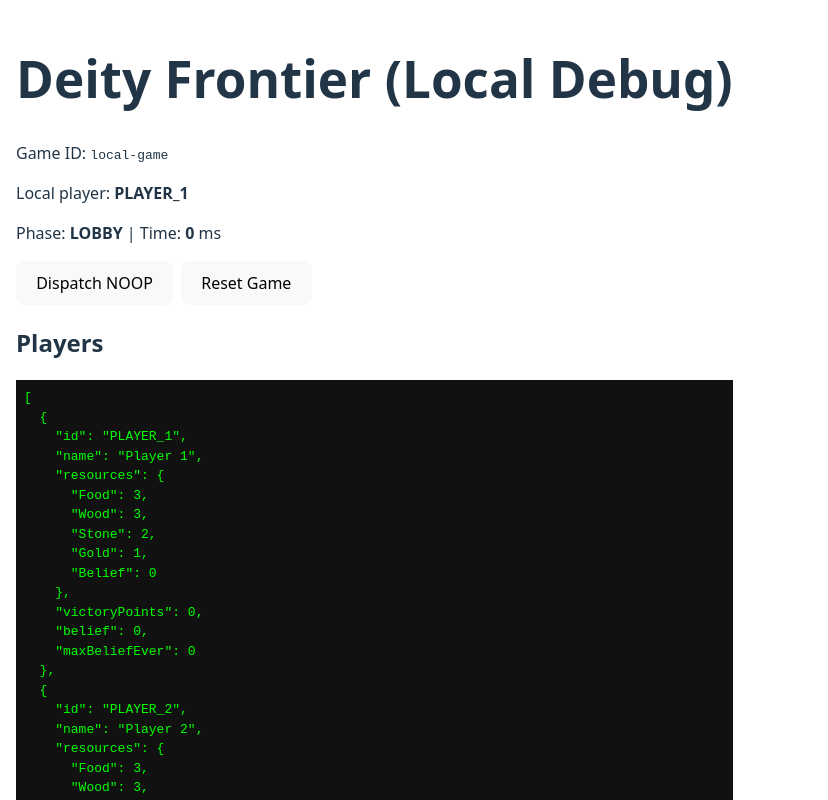
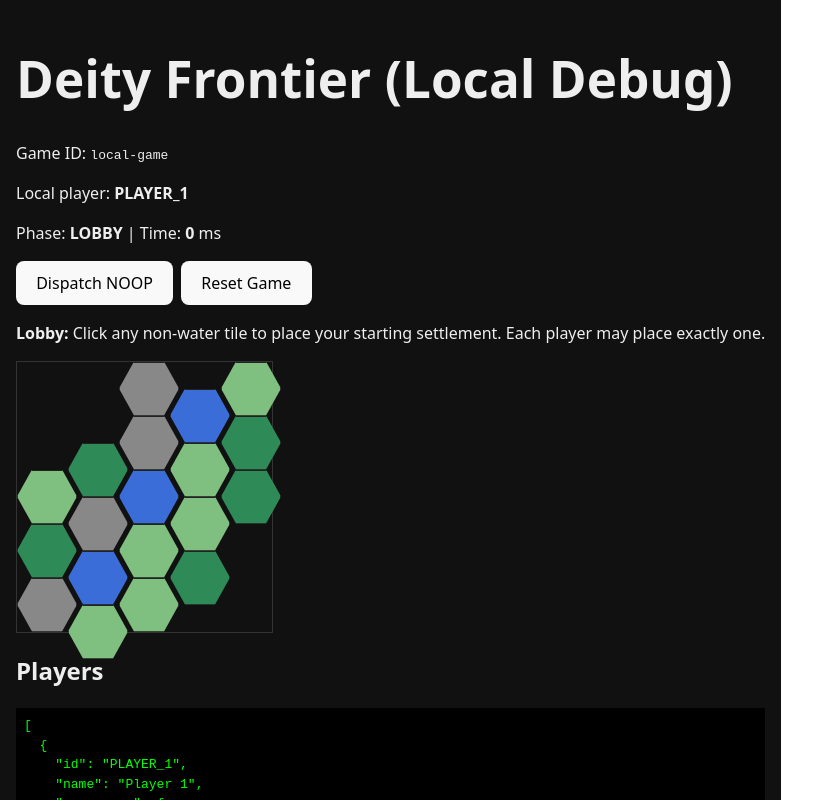
Before and after one commit to Gboneck/diety-frontier, a React (Vite) app: page / in a window 1280 px wide. Shown: the top 800 px of the page, without its empty margins (0-828 px from the left). Built offline with nearby package versions, Linux system fonts and the light colour scheme.

Commit message:
Add starting settlement placement and hex board

```diff
--- a/src/App.tsx
+++ b/src/App.tsx
@@ -1,4 +1,4 @@
-import GameRoot from "./components/GameRoot"
+import { GameRoot } from "./components/GameRoot"
 
 function App() {
   return <GameRoot />
--- a/src/components/GameRoot.tsx
+++ b/src/components/GameRoot.tsx
@@ -1,12 +1,40 @@
-import React from "react"
+import React, { useCallback } from "react"
 import { useLocalGame } from "../state/useLocalGame"
+import { HexBoard } from "./HexBoard"
+import type { PlaceStartingSettlementPayload } from "../game/types"
 
 export const GameRoot: React.FC = () => {
   const { game, localPlayerId, dispatchAction, resetGame } = useLocalGame()
 
+  const handleTileClick = useCallback(
+    (tileId: string) => {
+      if (game.phase !== "LOBBY") return
+
+      // Dispatch a PLACE_STARTING_SETTLEMENT action for the local player
+      const payload: PlaceStartingSettlementPayload = { tileId }
+
+      dispatchAction({
+        type: "PLACE_STARTING_SETTLEMENT",
+        playerId: localPlayerId,
+        payload,
+        clientTimeMs: performance.now(),
+      })
+    },
+    [game.phase, localPlayerId, dispatchAction],
+  )
+
   return (
-    <div style={{ padding: "16px", fontFamily: "system-ui, sans-serif" }}>
+    <div
+      style={{
+        padding: "16px",
+        fontFamily: "system-ui, sans-serif",
+        backgroundColor: "#111",
+        color: "#eee",
+        minHeight: "100vh",
+      }}
+    >
       <h1>Deity Frontier (Local Debug)</h1>
+
       <p>
         Game ID: <code>{game.id}</code>
       </p>
@@ -15,7 +43,7 @@ export const GameRoot: React.FC = () => {
       </p>
       <p>
         Phase: <strong>{game.phase}</strong> | Time:{" "}
-        <strong>{game.currentTimeMs}</strong> ms
+        <strong>{game.currentTimeMs.toFixed(0)}</strong> ms
       </p>
 
       <div style={{ display: "flex", gap: "8px", marginBottom: "12px" }}>
@@ -34,15 +62,38 @@ export const GameRoot: React.FC = () => {
         <button onClick={resetGame}>Reset Game</button>
       </div>
 
+      <div style={{ marginBottom: "12px" }}>
+        {game.phase === "LOBBY" ? (
+          <p>
+            <strong>Lobby:</strong> Click any non-water tile to place your
+            starting settlement. Each player may place exactly one.
+          </p>
+        ) : game.phase === "RUNNING" ? (
+          <p>
+            <strong>Running:</strong> Both starting settlements placed. Next
+            steps will add growth, belief, and more actions.
+          </p>
+        ) : (
+          <p>
+            <strong>Game Over</strong>
+          </p>
+        )}
+      </div>
+
+      <HexBoard
+        tiles={game.tiles}
+        settlements={game.settlements}
+        onTileClick={handleTileClick}
+      />
+
       <h2>Players</h2>
-      <pre style={{ background: "#111", color: "#0f0", padding: "8px" }}>
+      <pre style={{ background: "#000", color: "#0f0", padding: "8px" }}>
         {JSON.stringify(game.players, null, 2)}
       </pre>
 
-      <h2>Tiles</h2>
-      <pre style={{ background: "#111", color: "#0cf", padding: "8px" }}>
-        {JSON.stringify(game.tiles.slice(0, 10), null, 2)}{" "}
-        {/* show just a subset */}
+      <h2>Settlements</h2>
+      <pre style={{ background: "#000", color: "#0cf", padding: "8px" }}>
+        {JSON.stringify(game.settlements, null, 2)}
       </pre>
     </div>
   )
--- /dev/null
+++ b/src/components/HexBoard.tsx
@@ -0,0 +1,117 @@
+import React from "react"
+import type { Tile, Settlement, PlayerId } from "../game/types"
+
+export interface HexBoardProps {
+  tiles: Tile[]
+  settlements: Settlement[]
+  onTileClick?: (tileId: string) => void
+}
+
+const ownerColor: Record<PlayerId, string> = {
+  PLAYER_1: "#ffcc00",
+  PLAYER_2: "#00ccff",
+}
+
+function terrainColor(terrain: Tile["terrain"]): string {
+  switch (terrain) {
+    case "Field":
+      return "#7fbf7f"
+    case "Forest":
+      return "#2e8b57"
+    case "Mountain":
+      return "#888888"
+    case "Water":
+      return "#3b6dd8"
+    case "FertileField":
+      return "#c4e86b"
+    default:
+      return "#999999"
+  }
+}
+
+/**
+ * Very simple "axial" layout -> approximate hex grid using CSS transforms.
+ * This doesn't need to be perfect; just good enough to see and click.
+ */
+export const HexBoard: React.FC<HexBoardProps> = ({
+  tiles,
+  settlements,
+  onTileClick,
+}) => {
+  // Find min/max coords to normalize the layout
+  const qs = tiles.map((t) => t.coord.q)
+  const rs = tiles.map((t) => t.coord.r)
+  const minQ = Math.min(...qs)
+  const maxQ = Math.max(...qs)
+  const minR = Math.min(...rs)
+  const maxR = Math.max(...rs)
+
+  const width = maxQ - minQ + 1
+  const height = maxR - minR + 1
+
+  const tileSize = 60
+  const tileHeight = tileSize * 0.9
+
+  return (
+    <div
+      style={{
+        position: "relative",
+        width: width * tileSize * 0.85 + "px",
+        height: height * tileHeight + "px",
+        border: "1px solid #333",
+        marginBottom: "16px",
+      }}
+    >
+      {tiles.map((tile) => {
+        const { q, r } = tile.coord
+        const col = q - minQ
+        const row = r - minR
+
+        const x = col * tileSize * 0.85
+        const y = row * tileHeight + (col % 2 === 0 ? 0 : tileHeight / 2)
+
+        const settlement = tile.settlementId
+          ? settlements.find((s) => s.id === tile.settlementId)
+          : undefined
+
+        return (
+          <div
+            key={tile.id}
+            onClick={() => onTileClick && onTileClick(tile.id)}
+            style={{
+              position: "absolute",
+              left: x,
+              top: y,
+              width: tileSize,
+              height: tileHeight,
+              backgroundColor: terrainColor(tile.terrain),
+              clipPath:
+                "polygon(25% 0%, 75% 0%, 100% 50%, 75% 100%, 25% 100%, 0% 50%)",
+              border: "1px solid #222",
+              boxSizing: "border-box",
+              cursor: "pointer",
+              display: "flex",
+              alignItems: "center",
+              justifyContent: "center",
+              fontSize: "12px",
+              color: "#fff",
+            }}
+          >
+            {settlement && (
+              <div
+                style={{
+                  width: 18,
+                  height: 18,
+                  borderRadius: "50%",
+                  backgroundColor: ownerColor[settlement.owner],
+                  border: "2px solid #000",
+                }}
+                title={settlement.owner}
+              />
+            )}
+          </div>
+        )
+      })}
+    </div>
+  )
+}
--- a/src/game/simulation.ts
+++ b/src/game/simulation.ts
@@ -1,4 +1,4 @@
-import {
+import type {
   GameState,
   Player,
   PlayerId,
@@ -6,11 +6,24 @@ import {
   TerrainType,
   Tile,
   AnyPlayerAction,
+  PlaceStartingSettlementPayload,
 } from "./types"
 
 // Utility to create ids (simple for now; we can swap to uuid later)
 let idCounter = 0
 export const nextId = () => `id_${idCounter++}`
+
+function getPlayer(state: GameState, playerId: PlayerId): Player | undefined {
+  return state.players.find((p) => p.id === playerId)
+}
+
+function countSettlementsForPlayer(state: GameState, playerId: PlayerId): number {
+  return state.settlements.filter((s) => s.owner === playerId).length
+}
+
+function findTileById(state: GameState, tileId: string): Tile | undefined {
+  return state.tiles.find((t) => t.id === tileId)
+}
 
 /**
  * Create a small initial map and players.
@@ -98,36 +111,118 @@ export function reduceGameState(
   let state: GameState = { ...prev }
 
   switch (action.type) {
-    case "NOOP":
+    case "NOOP": {
       // Debug action – do nothing except advance logical time slightly
       state.currentTimeMs = Math.max(
         state.currentTimeMs,
         action.clientTimeMs,
       )
       return state
+    }
 
-    case "TICK":
+    case "TICK": {
       // Later we can use this to run periodic simulation (growth, belief, etc.)
       state.currentTimeMs = Math.max(
         state.currentTimeMs,
         action.clientTimeMs,
       )
       return state
+    }
 
-    case "PLACE_STARTING_SETTLEMENT":
-      // TODO: implement placement rules
-      // For now, just return state unchanged.
+    case "PLACE_STARTING_SETTLEMENT": {
+      if (state.phase !== "LOBBY") {
+        // Starting settlements only during lobby
+        return state
+      }
+
+      const player = getPlayer(state, action.playerId)
+      if (!player) return state
+
+      // Each player can only place ONE starting settlement
+      const alreadyHasSettlement =
+        countSettlementsForPlayer(state, player.id) > 0
+      if (alreadyHasSettlement) {
+        return state
+      }
+
+      const payload = action
+        .payload as PlaceStartingSettlementPayload | undefined
+      if (!payload) return state
+
+      const tile = findTileById(state, payload.tileId)
+      if (!tile) return state
+
+      // Cannot place on water or on an already occupied tile
+      if (tile.terrain === "Water" || tile.settlementId) {
+        return state
+      }
+
+      // Create a basic starting settlement with small population
+      const settlementId = nextId()
+      const population = 4 // small tribe
+      const workers = 2
+      const worshippers = 1
+      const defenders = 1
+
+      const newSettlement = {
+        id: settlementId,
+        owner: player.id,
+        tileId: tile.id,
+        level: 1,
+        population,
+        workers,
+        worshippers,
+        defenders,
+      }
+
+      const updatedSettlements = [...state.settlements, newSettlement]
+
+      // Update the tile to reference the new settlement
+      const updatedTiles = state.tiles.map((t) =>
+        t.id === tile.id ? { ...t, settlementId } : t,
+      )
+
+      state = {
+        ...state,
+        tiles: updatedTiles,
+        settlements: updatedSettlements,
+      }
+
+      // Give the player 1 victory point for their starting settlement
+      const updatedPlayers = state.players.map((p) =>
+        p.id === player.id ? { ...p, victoryPoints: p.victoryPoints + 1 } : p,
+      )
+
+      state.players = updatedPlayers
+
+      // If both players now have a starting settlement, move to RUNNING phase
+      const p1Has = countSettlementsForPlayer(state, "PLAYER_1") > 0
+      const p2Has = countSettlementsForPlayer(state, "PLAYER_2") > 0
+
+      if (p1Has && p2Has && state.phase === "LOBBY") {
+        state.phase = "RUNNING"
+      }
+
+      // Advance logical time
+      state.currentTimeMs = Math.max(state.currentTimeMs, action.clientTimeMs)
+
       return state
+    }
 
-    case "BUILD_SETTLEMENT":
+    case "BUILD_SETTLEMENT": {
       // TODO: implement building rules, resource costs, VP gain
       return state
+    }
 
-    case "ALLOCATE_ROLES":
+    case "ALLOCATE_ROLES": {
       // TODO: implement follower allocation logic
       return state
+    }
 
-    default:
+    default: {
+      const neverAction: never = action.type
+      console.warn("Unhandled action type", neverAction)
       return state
+    }
   }
 }
--- a/src/state/useLocalGame.ts
+++ b/src/state/useLocalGame.ts
@@ -1,5 +1,5 @@
 import { useCallback, useMemo, useState } from "react"
-import { AnyPlayerAction, GameState, PlayerId } from "../game/types"
+import type { AnyPlayerAction, GameState, PlayerId } from "../game/types"
 import { createInitialGameState, reduceGameState } from "../game/simulation"
 
 export interface UseLocalGameOptions {
```
Also changed, not shown: src/game/types.ts (+41 -43 lines).
